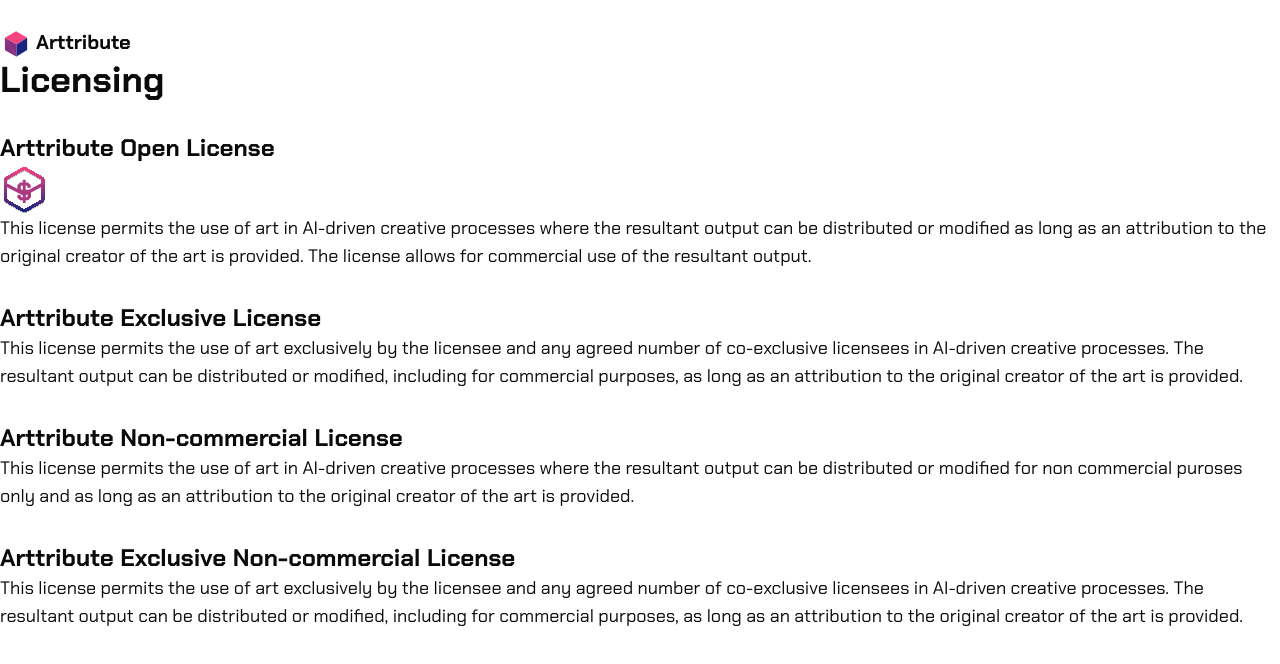
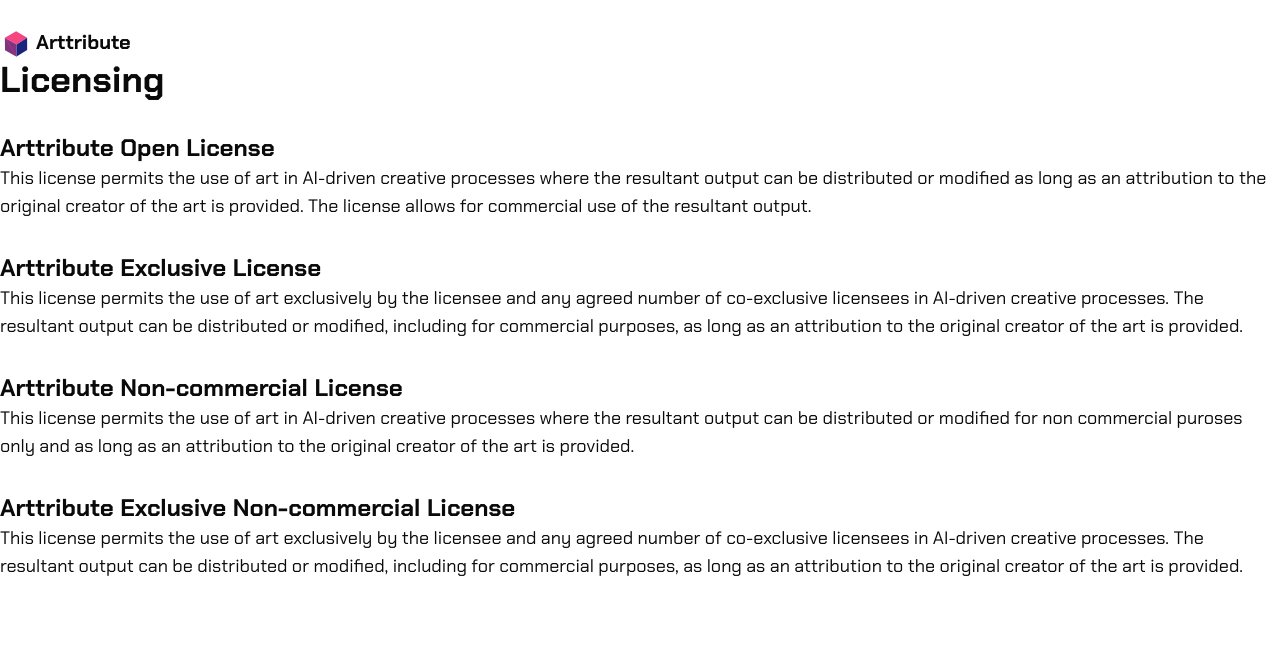
Before and after one commit to Arttribute/arttribute-product, a Next.js app: page /licenses in a window 1280 px wide. Shown: the top 664 px of the page. Built offline with nearby package versions, Linux system fonts and the light colour scheme.

Commit message:
fix: license image

```diff
--- a/app/licenses/page.tsx
+++ b/app/licenses/page.tsx
@@ -18,10 +18,7 @@
       <Logo text="Arttribute" />
       <h1 className="text-4xl  font-bold">Licensing</h1>
 
-      <h2 className="text-2xl font-bold mt-8">
-        Arttribute Open License
-        <NonCommercial width={50} height={50} />
-      </h2>
+      <h2 className="text-2xl font-bold mt-8">Arttribute Open License</h2>
       <p className="text-lg">
         This license permits the use of art in AI-driven creative processes
         where the resultant output can be distributed or modified as long as an
```
